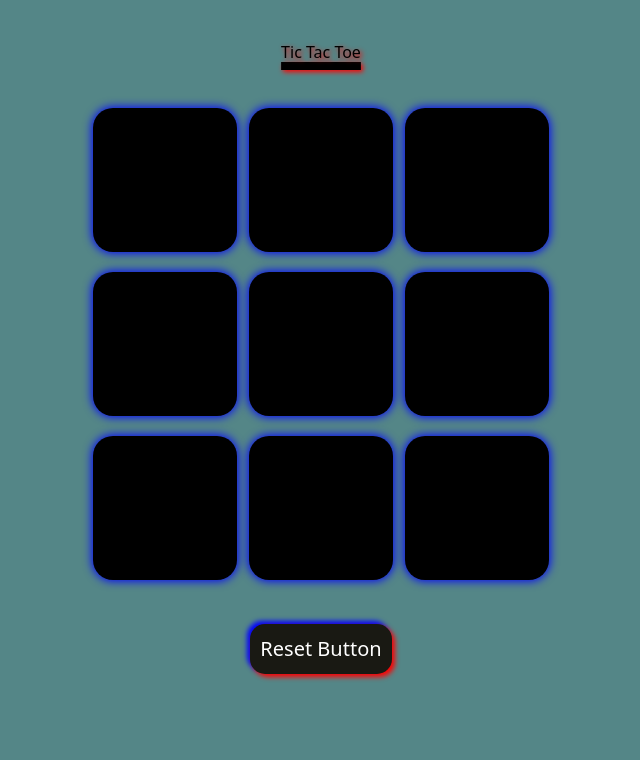
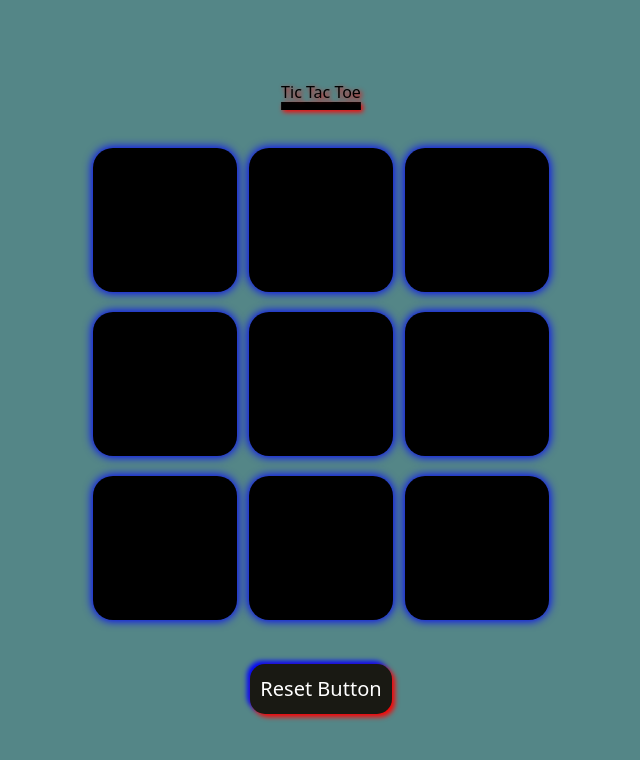
Before and after one commit to Saifkhan-02/TicTacToeGame, a plain HTML site: page index.html in a window 1280 px wide. Shown: the whole page, without its empty margins (319-959 px from the left). Drawn offline with nearby package versions, Linux system fonts and the light colour scheme.

Commit message:
update resolutions

```diff
--- a/index.html
+++ b/index.html
@@ -44,13 +44,13 @@
     </script>
 
 </head>
-<body class="xs:text-center xs:text-center lg:text-center py-5 lg:py-10  "  >
+<body   class="xs:text-center sm:text-center lg:text-center py-5 lg:py-10" >
    <div class="msg-container hide">
     <p id="msg">Winner</p><br>
     <button id="newbtn" >New Game</button>
 
   </div>
-  <main>
+  <main class="xs:text-center sm:text-center lg:text-center py-5 lg:py-10">
      <h1>Tic Tac Toe</h1>
     <div class="container">
      <div class="game">
```
